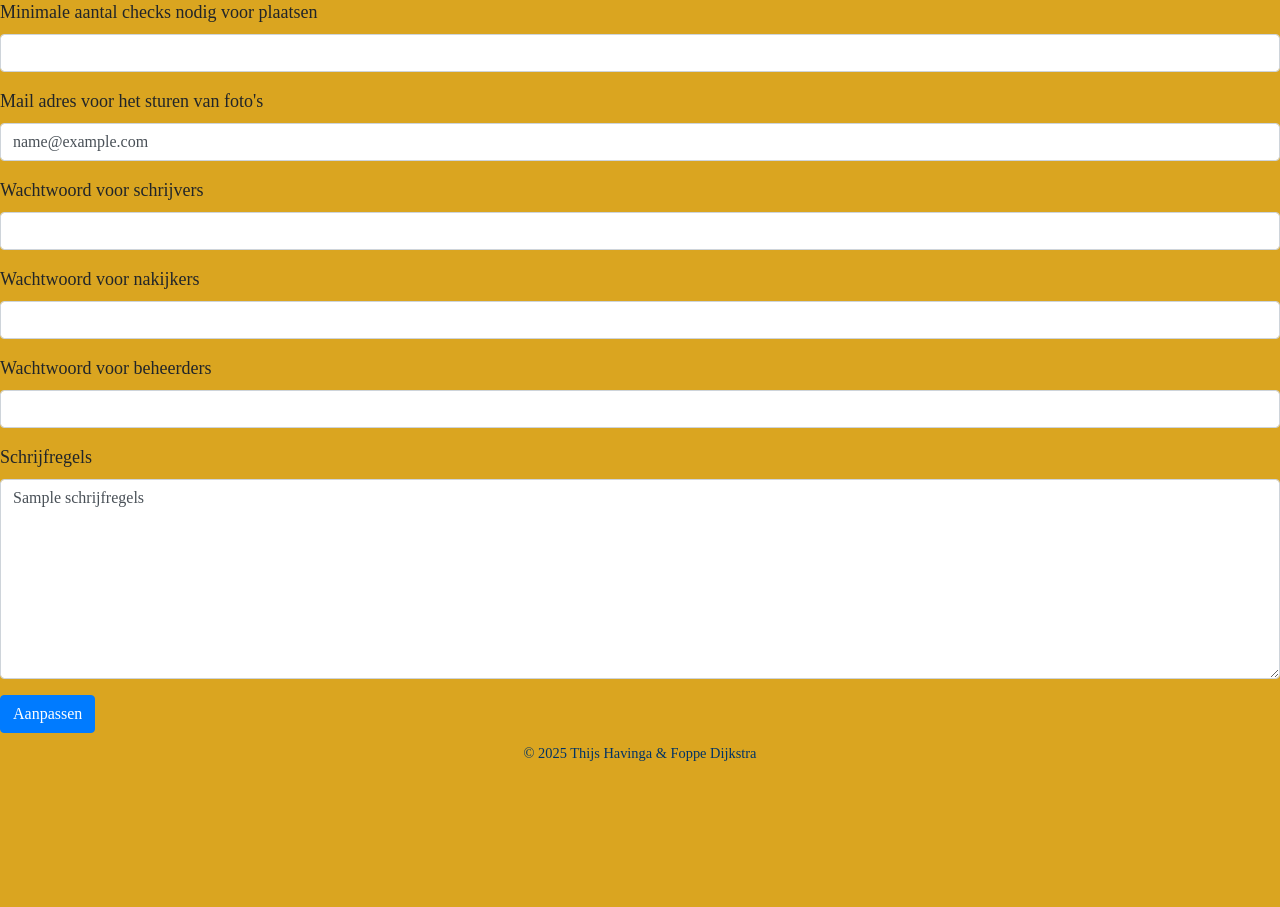
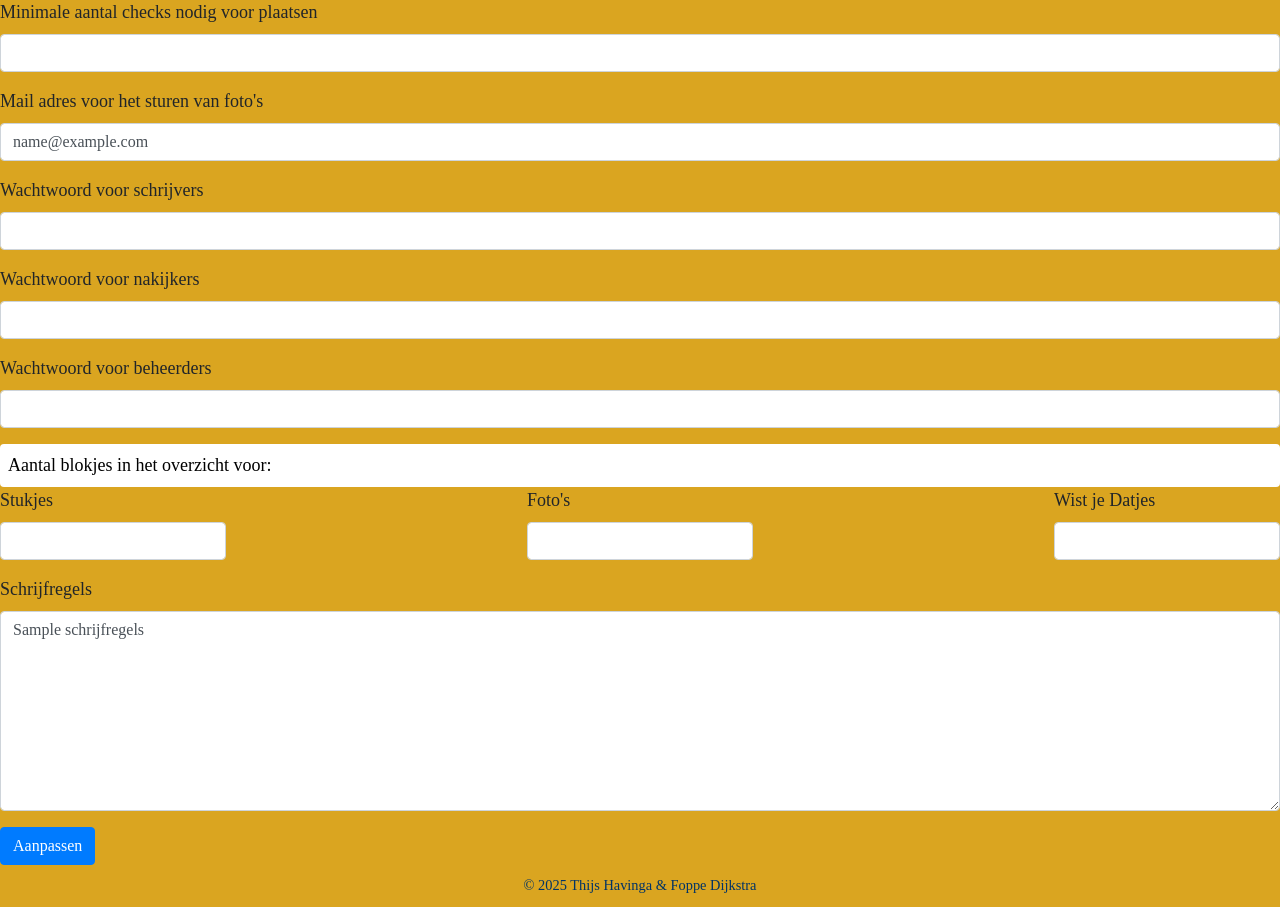
Before and after one commit to Theys96/Krant, a PHP site: template www/views/page/content/edit_configuration.php in a window 1280 px wide. Shown: the part 47-954 px from the top of the page. Before the commit the page ends 808 px from the top, so only its background shows below. Run offline with PHP 8.4, Linux system fonts and the light colour scheme; the template is opened without the code that fills it: most values are stand-ins (such as "Sample title", 1, 10 or a date in 2020); data that the repository does not hold is empty; some libraries are stand-ins or nearby versions.

Commit message:
overzicht aantal in config
het aantal vakjes onder elk kopje in het overzicht is nu aan te passen in de config

```diff
--- a/sql/init/krant.sql
+++ b/sql/init/krant.sql
@@ -188,7 +188,10 @@ INSERT INTO `configuration` (`id`, `name`, `value`) VALUES
 (1, 'schrijfregels', 'Dit zijn de schrijfregels'),
 (2, 'min_checks', '3'),
 (3, 'mail_address', null),
-(4, 'passwords', ',,,printer');
+(4, 'passwords', ',,,printer'),
+(5, 'max_articles', 10),
+(6, 'max_pictures', 4),
+(7, 'max_wjd', 10);
 
 --
 -- Indexes for dumped tables
--- a/www/app/Controller/Page/LoggedIn/EditConfiguration.php
+++ b/www/app/Controller/Page/LoggedIn/EditConfiguration.php
@@ -20,8 +20,11 @@ class EditConfiguration extends LoggedInPage
                 $edit_checks = (int) $_POST['edit_checks'];
                 $edit_mail = $_POST['edit_mail'];
                 $passwords = $_POST['edit_passwords'];
+                $max_articles = $_POST['edit_max_articles'];
+                $max_pictures = $_POST['edit_max_pictures'];
+                $max_wjd = $_POST['edit_max_wjd'];
                 $edit_mail = '' == $edit_mail ? null : $edit_mail;
-                Configuration::instance()->updateAll($edit_schrijfregels, $edit_checks, $edit_mail, $passwords);
+                Configuration::instance()->updateAll($edit_schrijfregels, $edit_checks, $edit_mail, $passwords, $max_articles, $max_pictures, $max_wjd);
             }
         }
     }
--- a/www/app/Controller/Page/LoggedIn/Overview.php
+++ b/www/app/Controller/Page/LoggedIn/Overview.php
@@ -4,6 +4,7 @@ namespace App\Controller\Page\LoggedIn;
 
 use App\Controller\Page\LoggedInPage;
 use App\Model\Category;
+use App\Util\Singleton\Configuration;
 use App\Util\ViewRenderer;
 
 /**
@@ -17,8 +18,13 @@ class Overview extends LoggedInPage
 
     public function get_content(): string
     {
+        $configuration = Configuration::instance();
+
         return ViewRenderer::render_view('page.content.overview', [
             'categories' => Category::getAll(),
+            'max_articles' => $configuration->max_articles,
+            'max_pictures' => $configuration->max_pictures,
+            'max_wjd' => $configuration->max_wjd,
         ]);
     }
 
--- a/www/views/page/content/edit_configuration.php
+++ b/www/views/page/content/edit_configuration.php
@@ -29,6 +29,21 @@ use App\Util\Singleton\Configuration;
 	<label for='edit_password_3'>Wachtwoord voor beheerders</label>
 	<input type='text' id='edit_password_3' class='form-control text input' name='edit_passwords[]' required value='<?php echo $variables->passwords[3]; ?>'></input>
 </div>
+<p class='mb-0'>Aantal blokjes in het overzicht voor:</p>
+<div class='d-flex justify-content-between'>
+	<div class='form-group mr-1'>
+		<label for='edit_max_articles'>Stukjes</label>
+		<input type='number' id='edit_max_articles' class='form-control' name='edit_max_articles' required value='<?php echo $variables->max_articles; ?>'></input>
+	</div>
+	<div class='form-group mr-1'>
+		<label for='edit_max_pictures'>Foto's</label>
+		<input type='number' id='edit_max_pictures' class='form-control' name='edit_max_pictures' required value='<?php echo $variables->max_pictures; ?>'></input>
+	</div>
+	<div class='form-group'>
+		<label for='edit_max_wjd'>Wist je Datjes</label>
+		<input type='number' id='edit_max_wjd' class='form-control' name='edit_max_wjd' required value='<?php echo $variables->max_wjd; ?>'></input>
+	</div>
+</div>
 <div class='form-group'>
 	<label for='edit_schrijfregels'>Schrijfregels</label>
 	<textarea id='edit_schrijfregels' class='form-control text input' name='edit_schrijfregels'><?php echo $variables->schrijfregels; ?></textarea>
--- a/www/views/page/content/overview.php
+++ b/www/views/page/content/overview.php
@@ -5,10 +5,10 @@ use App\Model\Category;
 
 /**
  * @var Category[] $categories
+ * @var int        $max_articles
+ * @var int        $max_pictures
+ * @var int        $max_wjd
  */
-$max_articles = 10;
-$max_pictures = 4;
-$max_wjd = 10;
 $maxes = [
     'articles' => $max_articles,
     'pictures' => $max_pictures,
```
Also changed, not shown: www/app/Util/Singleton/Configuration.php (+19 -1 lines).
